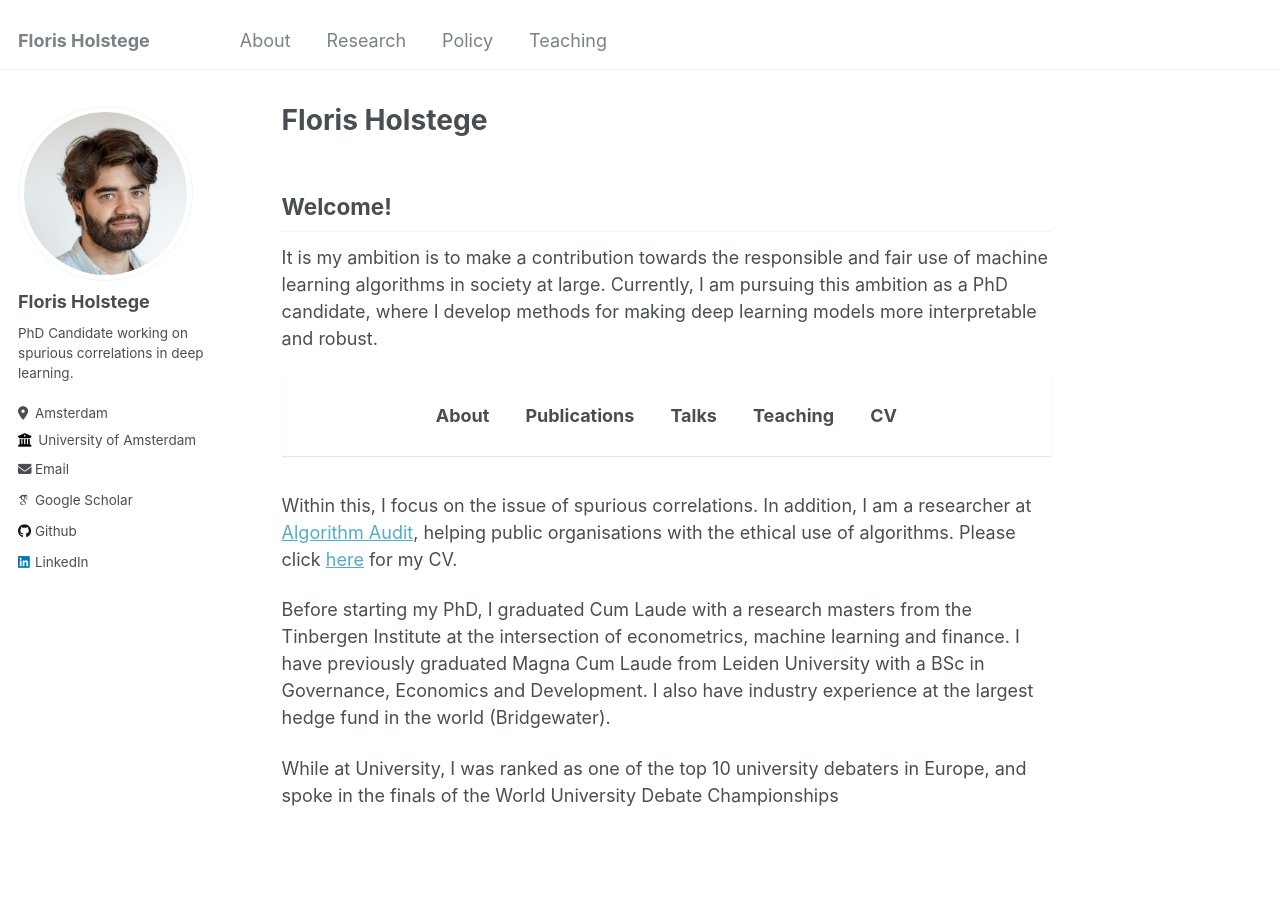
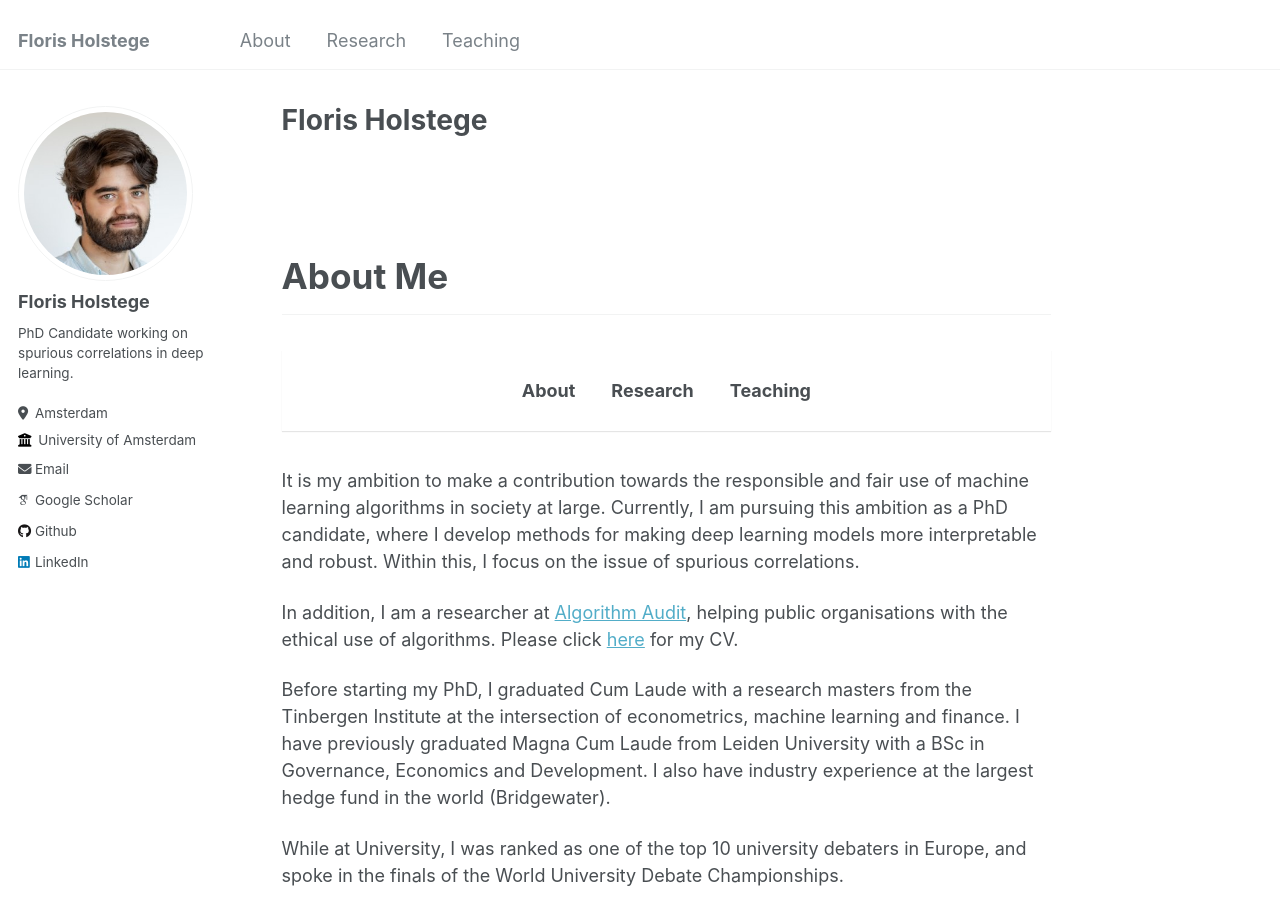
Before and after one commit to fholstege/fholstege.github.io, a Jekyll site: the page built from _pages/about.md, in a window 1280 px wide and 900 px high. Built offline with Jekyll 4.4.1, drawn with Linux system fonts in a browser that asks for light colours; some web fonts are replaced; some of the changed text lies outside the part shown.

Commit message:
Single page improvements

```diff
--- a/_layouts/single-page.html
+++ b/_layouts/single-page.html
@@ -25,31 +25,19 @@ layout: default
       {% endunless %}
 
       <section class="page__content" itemprop="text">
-        {{ content }}
-
         <div id="about-section" class="section">
           <h2 class="section-title">About Me</h2>
-          {% include about.html %}
+          {{ content }}
         </div>
 
-        <div id="publications-section" class="section">
-          <h2 class="section-title">Publications</h2>
+        <div id="research-section" class="section">
+          <h2 class="section-title">Research</h2>
           {% include publications.html %}
-        </div>
-
-        <div id="talks-section" class="section">
-          <h2 class="section-title">Talks</h2>
-          {% include talks.html %}
         </div>
 
         <div id="teaching-section" class="section">
           <h2 class="section-title">Teaching</h2>
           {% include teaching.html %}
-        </div>
-
-        <div id="cv-section" class="section">
-          <h2 class="section-title">CV</h2>
-          {% include cv.html %}
         </div>
       </section>
 
--- a/_pages/about.md
+++ b/_pages/about.md
@@ -8,22 +8,18 @@ redirect_from:
   - /about.html
 ---
 
-## Welcome!
-
-It is my ambition is to make a contribution towards the responsible and fair use of machine learning algorithms in society at large. Currently, I am pursuing this ambition as a PhD candidate, where I develop methods for making deep learning models more interpretable and robust.
-
 <div id="section-nav" class="section-navigation">
   <ul>
     <li><a href="#about-section">About</a></li>
-    <li><a href="#publications-section">Publications</a></li>
-    <li><a href="#talks-section">Talks</a></li>
+    <li><a href="#research-section">Research</a></li>
     <li><a href="#teaching-section">Teaching</a></li>
-    <li><a href="#cv-section">CV</a></li>
   </ul>
 </div>
 
-Within this, I focus on the issue of spurious correlations. In addition, I am a researcher at [Algorithm Audit](https://algorithmaudit.eu), helping public organisations with the ethical use of algorithms. Please click [here](https://fholstege.github.io/assets/docs/cv.pdf) for my CV.
+It is my ambition to make a contribution towards the responsible and fair use of machine learning algorithms in society at large. Currently, I am pursuing this ambition as a PhD candidate, where I develop methods for making deep learning models more interpretable and robust. Within this, I focus on the issue of spurious correlations.
+
+In addition, I am a researcher at [Algorithm Audit](https://algorithmaudit.eu), helping public organisations with the ethical use of algorithms. Please click [here](https://fholstege.github.io/assets/docs/cv.pdf) for my CV.
 
 Before starting my PhD, I graduated Cum Laude with a research masters from the Tinbergen Institute at the intersection of econometrics, machine learning and finance. I have previously graduated Magna Cum Laude from Leiden University with a BSc in Governance, Economics and Development. I also have industry experience at the largest hedge fund in the world (Bridgewater).
 
-While at University, I was ranked as one of the top 10 university debaters in Europe, and spoke in the finals of the World University Debate Championships
+While at University, I was ranked as one of the top 10 university debaters in Europe, and spoke in the finals of the World University Debate Championships.
--- a/assets/css/main.scss
+++ b/assets/css/main.scss
@@ -97,6 +97,11 @@
   border-bottom: 2px solid $primary-color;
 }
 
+/* Main navigation active state */
+.greedy-nav a.active {
+  color: $primary-color;
+}
+
 /* Smooth scrolling */
 html {
   scroll-behavior: smooth;
--- a/assets/js/custom.js
+++ b/assets/js/custom.js
@@ -1,9 +1,10 @@
 $(document).ready(function() {
-  // Add smooth scrolling to section links
-  $('.section-navigation a').on('click', function(e) {
+  // Add smooth scrolling to section links (both in-page and from main navigation)
+  $('.section-navigation a, a[href^="/#"]').on('click', function(e) {
     e.preventDefault();
 
-    var target = $(this.getAttribute('href'));
+    var targetId = this.getAttribute('href').replace('/', '');
+    var target = $(targetId);
 
     if (target.length) {
       $('html, body').animate({
@@ -24,6 +25,11 @@ $(document).ready(function() {
           refElement.position().top + refElement.height() > scrollPos) {
         $('.section-navigation a').removeClass('active');
         currLink.addClass('active');
+
+        // Also update the main navigation active status
+        var mainNavLink = $('nav.greedy-nav a[href="/#' + $(this).attr('id') + '"]');
+        $('nav.greedy-nav a').removeClass('active');
+        mainNavLink.addClass('active');
       } else {
         currLink.removeClass('active');
       }
```
Also changed, not shown: _data/navigation.yml (+3 -6 lines).
